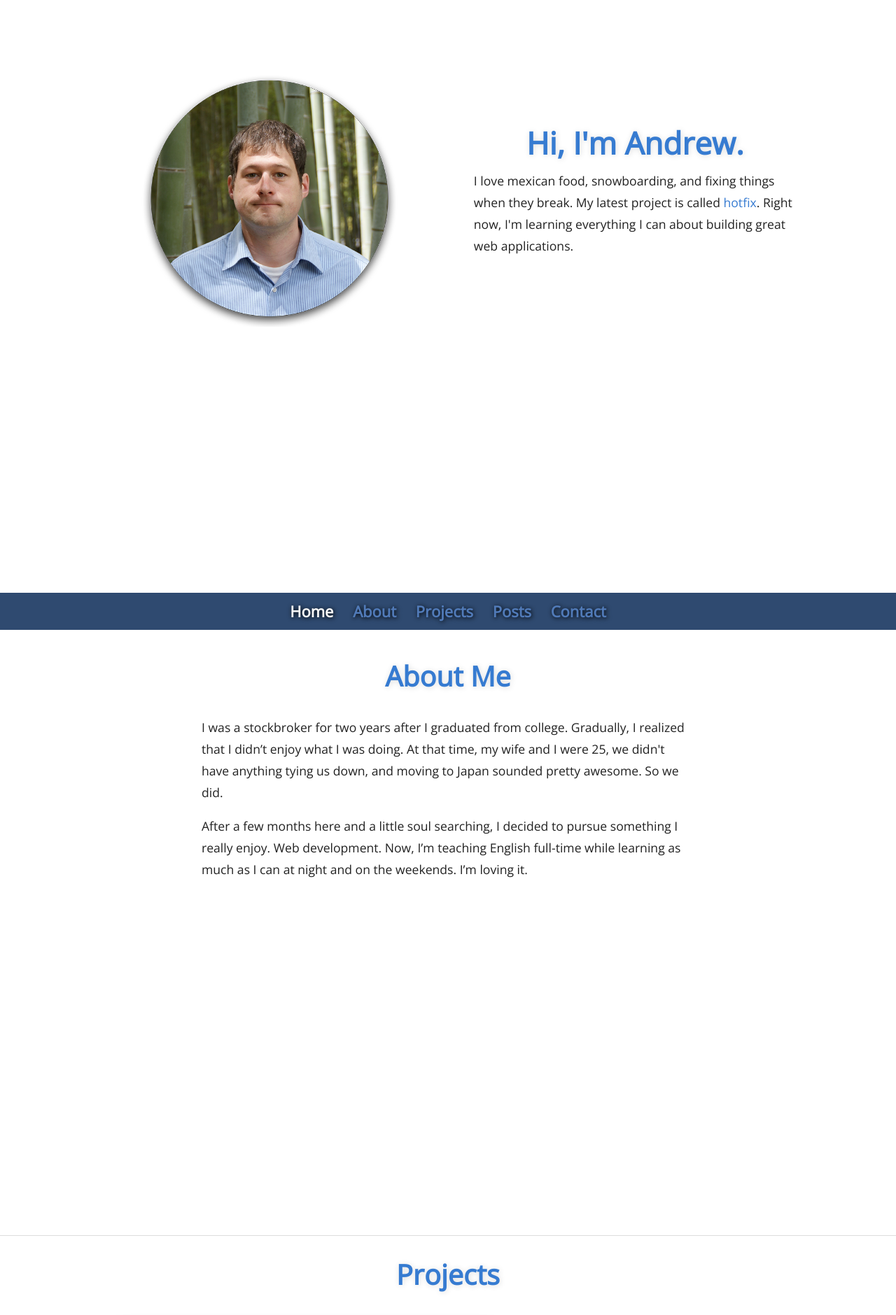
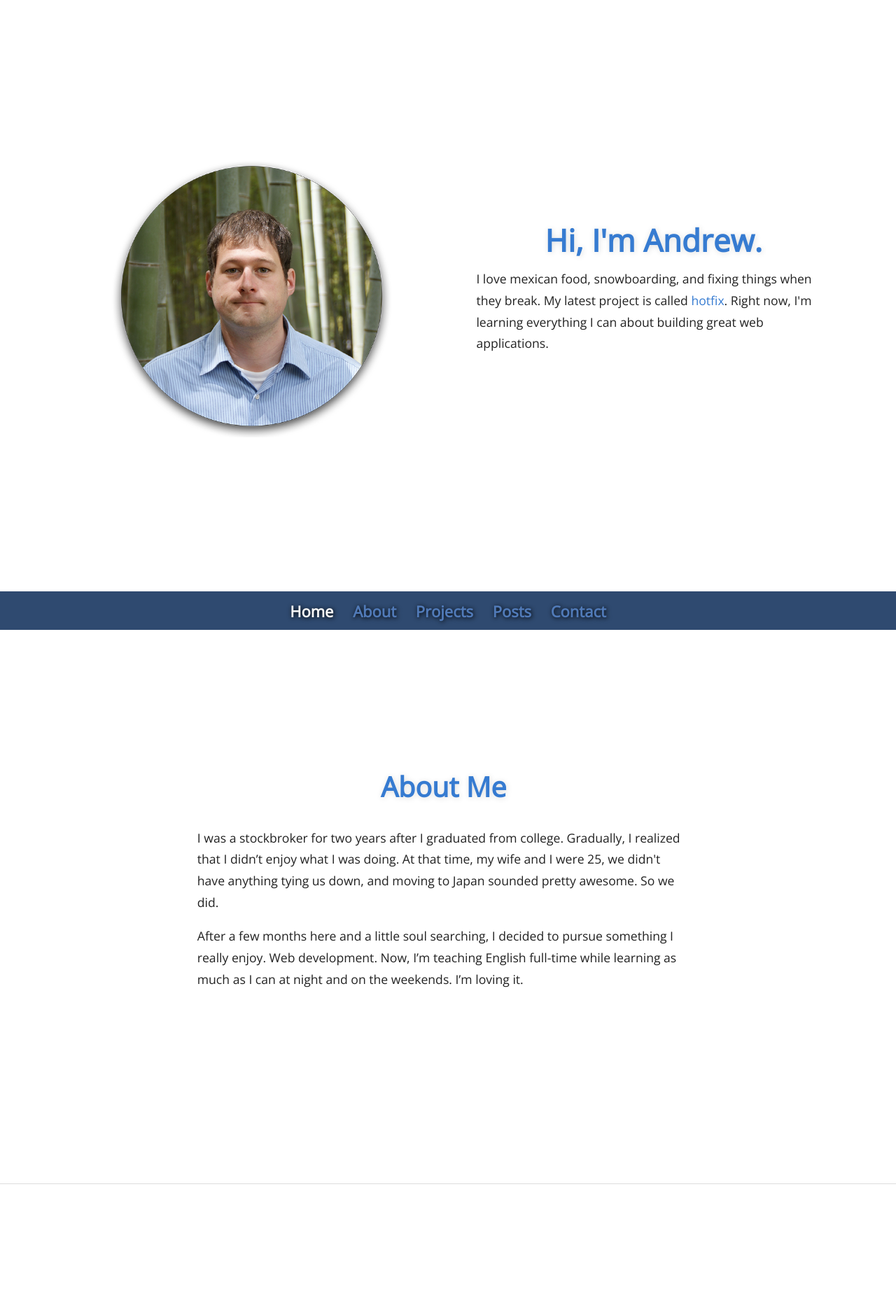
Before and after one commit to karsumit94/andrewholsted.github.io, a Jekyll site: the page built from index.html, in a window 1280 px wide. Shown: the top 1879 px of the page at 70% size. Built offline with Jekyll 4.4.1, drawn with Linux system fonts in a browser that asks for light colours; nearby versions of some CDN libraries; some web fonts are replaced; Markdown is read by kramdown in place of the engine named in the settings.

Commit message:
Vertically center sections.

```diff
--- a/_layouts/default.html
+++ b/_layouts/default.html
@@ -28,9 +28,9 @@
         <header>
             <title>{{ page.title }}</title>
         </header>
-        <div id = "content">
+
              {{ content }}
-        </div>
+
         <script src="//ajax.googleapis.com/ajax/libs/jquery/1.9.1/jquery.min.js"></script>
         <script>window.jQuery || document.write('<script src="/js/vendor/jquery-1.9.1.min.js"><\/script>')</script>
 
--- a/css/main.css
+++ b/css/main.css
@@ -13,6 +13,7 @@ textarea {
 body {
     font-size: 1em;
     line-height: 1.4;
+
 }
 
 ::-moz-selection {
@@ -64,6 +65,7 @@ html, body{
     width:100%;
     margin:0;
     padding:0;
+
 }
 
 body {
@@ -98,19 +100,16 @@ h2{
 }
 
 section{
-    height:auto;
+    height:100%;
     clear:both;
     border-bottom:1px solid #ddd;
-    padding-bottom:2em;
+    position:relative;
+    overflow-x:hidden;
 }
+
 
 section h1{
     margin-top:0;
-}
-
-#content{
-    background-color:#fff;
-    overflow-x:hidden;
 }
 
 .active{
@@ -125,19 +124,40 @@ section h1{
     height:100% !important;
 }
 
+#home{
+    text-align:center;
+}
+#home:before, #about:before, #projects:before, #posts:before, #contact:before{
+    content: '';
+    display: inline-block;
+    height: 100%;
+    vertical-align: middle;
+    margin-right: -0.25em; /* Adjusts for spacing */
+}
+
+#home-wrap, #about-wrap, #projects-wrap, #posts-wrap, #contact-wrap{
+    width:99%;
+    text-align:center;
+    display:inline-block;
+    vertical-align:middle;
+
+}
+
+
+
+#post-list{
+    width:70%;
+    text-align:left;
+    display:inline-block;
+}
+
 /* ============
    Intro
    ============ */
 
 
-#home-wrap, #about-wrap{
-    padding: 5%;
 
-}
 
-#home-wrap{
-    text-align:center;
-}
 
 #home-intro{
     text-align:left;
@@ -145,7 +165,6 @@ section h1{
     vertical-align:middle;
     width:40%;
     padding:0 2%;
-    min-width:400px;
     margin:auto;
 }
 
@@ -171,15 +190,16 @@ section h1{
 #home-image img{
     display:block;
     vertical-align:middle;
+    min-width:300px;
     max-width:80%;
-    min-width:300px;
     margin:auto;
 }
 
 #about-details{
     width:80%;
     max-width:40em;
-    margin:auto;
+    text-align:left;
+    display:inline-block;
 }
 
 /* ============
@@ -193,15 +213,9 @@ section h1{
     position:relative;
 }
 
-#projects-wrap{
-    padding:2em 0;
-    text-align:center;
-}
-
 .project-header {
     text-align:center;
-    padding:0;
-    margin:0;
+
 }
 
 #projects ul{
@@ -211,7 +225,7 @@ section h1{
 }
 
 .project{
-    width:90%;
+    width:100%;
     margin:auto;
 
 }
@@ -262,7 +276,7 @@ section h1{
 }
 
 #slider-wrap{
-    margin-top:2em;
+
 }
 
 #slider {
@@ -314,13 +328,12 @@ section h1{
 }
 
 #posts-wrap{
-    max-width:70%;
-    margin:3em auto;
+
+
 }
 
 #posts-wrap h2{
     text-align:center;
-
 }
 
 #posts ul{
@@ -364,7 +377,7 @@ section h1{
 
 #post-content h1, #post-content h2{
     text-align:center;
-    color:#2f4a70;
+    color:#444;
 
 }
 
@@ -505,6 +518,7 @@ tr.first-row td {
     bottom:0;
     width:100%;
     background-color:#2f4a70;
+    height:2.5em;
 }
 
 #home-nav ul{
@@ -518,7 +532,8 @@ tr.first-row td {
 
 #home-nav ul li {
     text-decoration:none;
-    padding:.5em;
+    line-height:2em;
+    padding:.25em .5em;
 }
 
 #home-nav ul li a{
@@ -547,8 +562,6 @@ tr.first-row td {
 
 #contact-wrap{
   text-align:center;
-  position:relative;
-  top:30%;
 }
 
 #contact {
@@ -579,9 +592,11 @@ tr.first-row td {
         font-size:1.75em;
     }
 
-    #home-image, #home-intro, #about-details{
+    #home-image, #home-intro{
         display:block;
-        width:100%;
+        width:80%;
+        margin:auto;
+
 
     }
 
@@ -590,32 +605,20 @@ tr.first-row td {
         max-width:300px;
     }
 
-    #home-intro{
-        min-width:auto;
-    }
-
     .project-details, .project-image{
-        width:100%;
+        width:80%;
         margin:auto;
         padding:0;
         float:none;
 
     }
 
-    .project-details{
-        width:90%;
-        margin:auto;
-    }
-
     .project {
-        width:80%;
+        width:100%;
         margin:0;
     }
 
     #home-wrap, #about-wrap, #projects-wrap{
-        width:80%;
-        max-width:45em;
-        margin:auto;
 
     }
 
@@ -633,6 +636,8 @@ tr.first-row td {
     #home-nav ul li{
         padding:.25em;
     }
+
+
 }
 
 
@@ -640,6 +645,15 @@ tr.first-row td {
 (-o-min-device-pixel-ratio: 5/4),
        (-webkit-min-device-pixel-ratio: 1.25),
        (min-resolution: 120dpi) {
+
+}
+
+@media only screen and (max-width: 480px) {
+    #home-nav ul li{
+        width:100   %;
+        padding:.25em;
+    }
+
 
 }
 
--- a/index.html
+++ b/index.html
@@ -13,6 +13,7 @@ layout: default
 			  		I love mexican food, snowboarding, and fixing things when they break. My latest project is called <a href ="https://chrome.google.com/webstore/detail/hotfix/bfmckmhcljhakgkngnfjhmmffaabdafi">hotfix</a>. Right now, I'm learning everything I can about building great web applications.
 			  	</p>
 		  	</div>
+
 		</div>
   	</section>
 
@@ -31,10 +32,10 @@ layout: default
 	</section>
 
   	<section id ="projects" class = "section">
+  		<div id="projects-wrap">
 
-  		<div id="projects-wrap">
+	  		<div id = "slider-wrap">
 	  			<h2 class ="project-header">Projects </h2>
-	  		<div id = "slider-wrap">
 	  			<ul id = "slider">
 	  				<li>
 				  		<div class = "project">
@@ -95,6 +96,7 @@ layout: default
 
 	<section id ="posts" class = "section">
 		<div id="posts-wrap">
+			<div id="post-list">
 				<h2> Posts</h2>
 
 			    <ul>
@@ -106,6 +108,7 @@ layout: default
 			      	{% endfor %}
 			    </ul>
 		    </div>
+		</div>
 	</section>
 
 	<section id ="contact" class = "section">
@@ -113,6 +116,7 @@ layout: default
 	  		<h2><a href="mailto:andrew@fajitanachos.com?sqs_title=I love email. Send me one. ">Talk to me, Goose.</a></h2>
   		</div>
   	</section>
+
 	<nav id ="home-nav">
 		<ul>
 		  	<li><a href = "#home" id= "home-link" class = "nav-link">Home</a></li>
--- a/js/main.js
+++ b/js/main.js
@@ -25,11 +25,8 @@ $(function($){
 
     //resize slider and section heights on window resize
 
-    $(window).resize(function() {
         setHeight();
         setSlider();
-
-    });
 
      //load Square Send here instead of on the index page because it was slowing down page load
     loadSquareSend();
@@ -40,10 +37,8 @@ $(function($){
         $("section").each(function(){
             $(this).height('auto');
             var navHeight = $("#home-nav").height();
-            var sectionHeight = (windowHeight - navHeight);
-            if($(this).height() <=  sectionHeight){
-                $(this).height(sectionHeight);
-
+            if($(this).height() <= windowHeight - navHeight){
+                $(this).height(windowHeight - navHeight);
             }
         });
 
```
Lines whose indentation alone changed are shown as unchanged.
